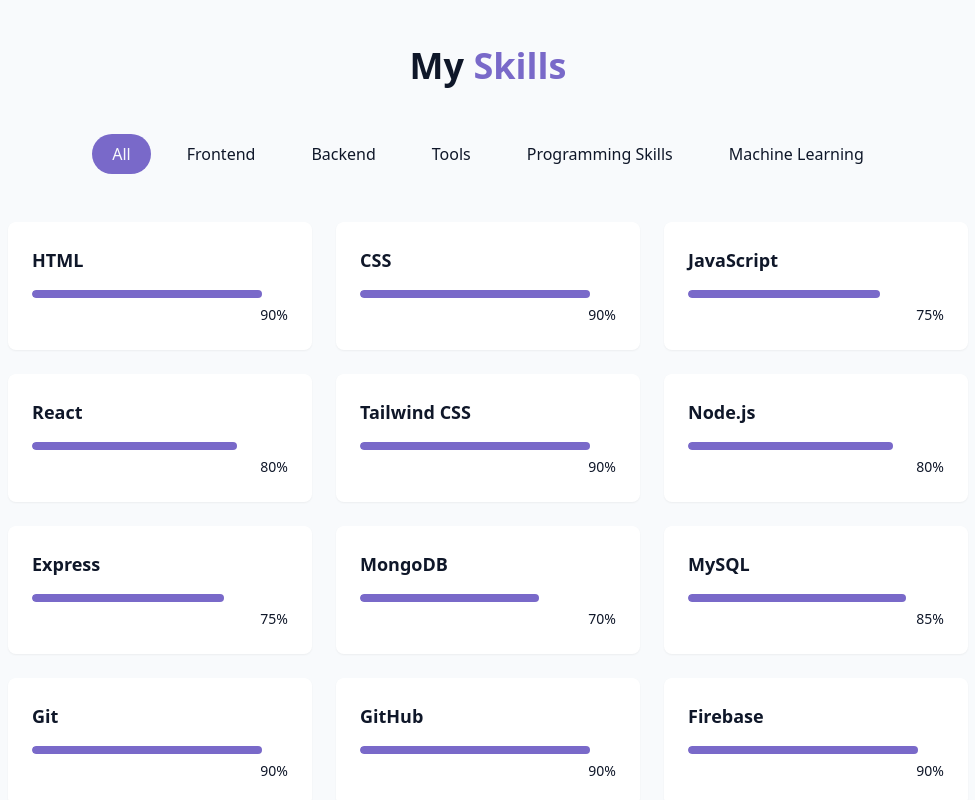
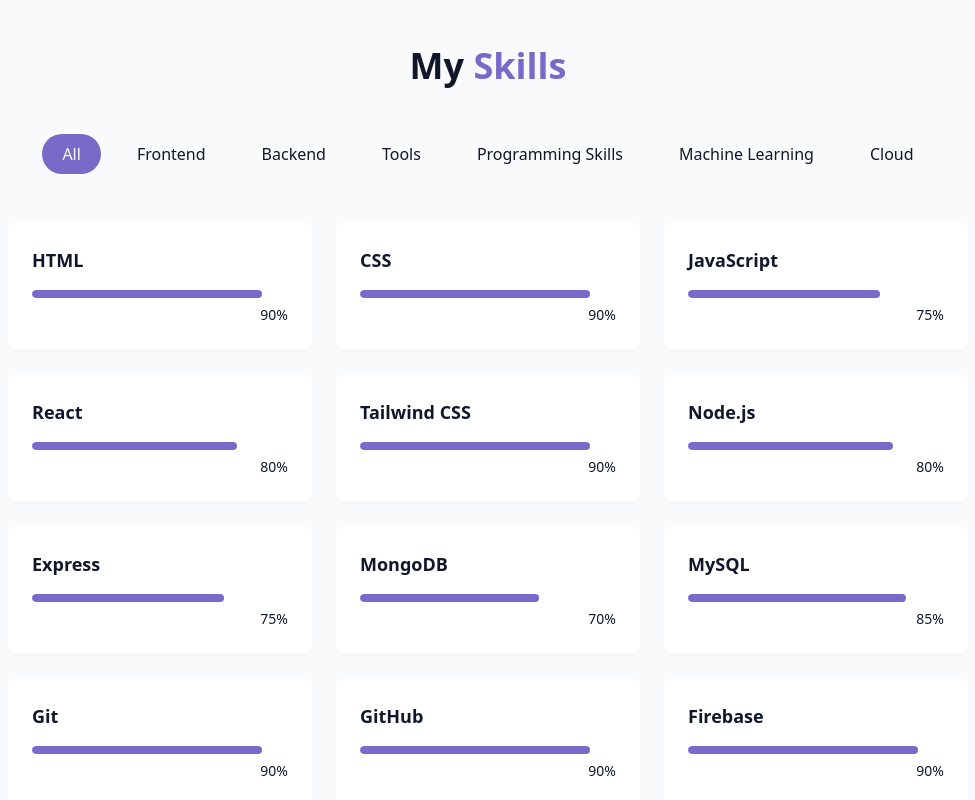
Before and after one commit to varun1976/Portfolio, a React (Vite) app: page / in a window 1280 px wide. Shown: the part 1580-2380 px from the top of the page, without its empty margins (152-1127 px from the left). Built offline with nearby package versions, Linux system fonts and the light colour scheme.

Commit message:
skills updated

```diff
--- a/src/components/SkillsSection.jsx
+++ b/src/components/SkillsSection.jsx
@@ -37,9 +37,12 @@
   { name: "Google Colab", level: 95, category: "Machine Learning" },
   { name: "Jupyter Notebook", level: 95, category: "Machine Learning" },
 
+  //cloud
+  { name: "AWS", level: 70, category: "cloud" },
+
 ];
 
-const categories = ["all", "frontend", "backend", "tools", "Programming Skills", "Machine Learning"];
+const categories = ["all", "frontend", "backend", "tools", "Programming Skills", "Machine Learning", "cloud"];
 
 export const SkillsSection = () => {
   const [activeCategory, setActiveCategory] = useState("all");
```
